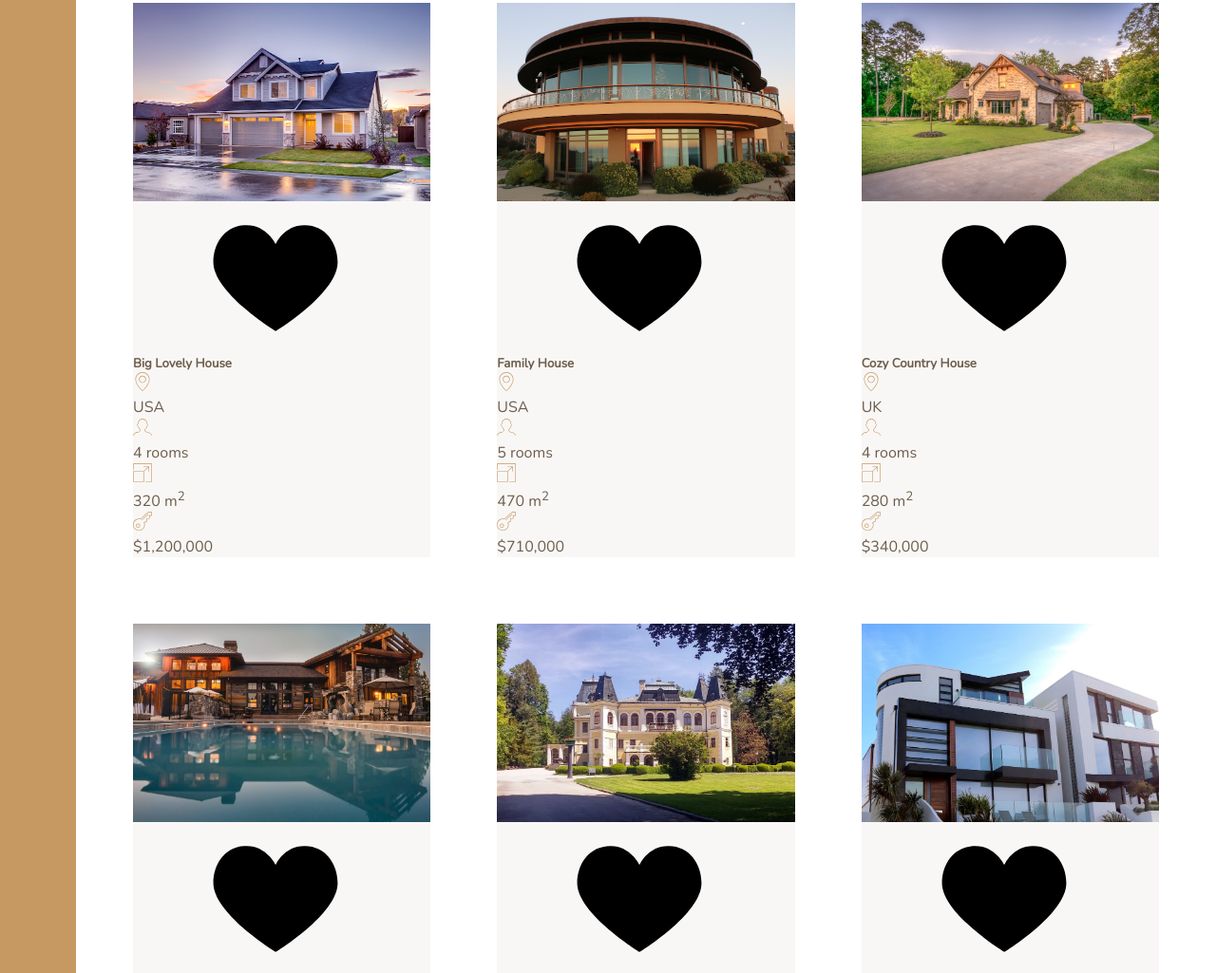
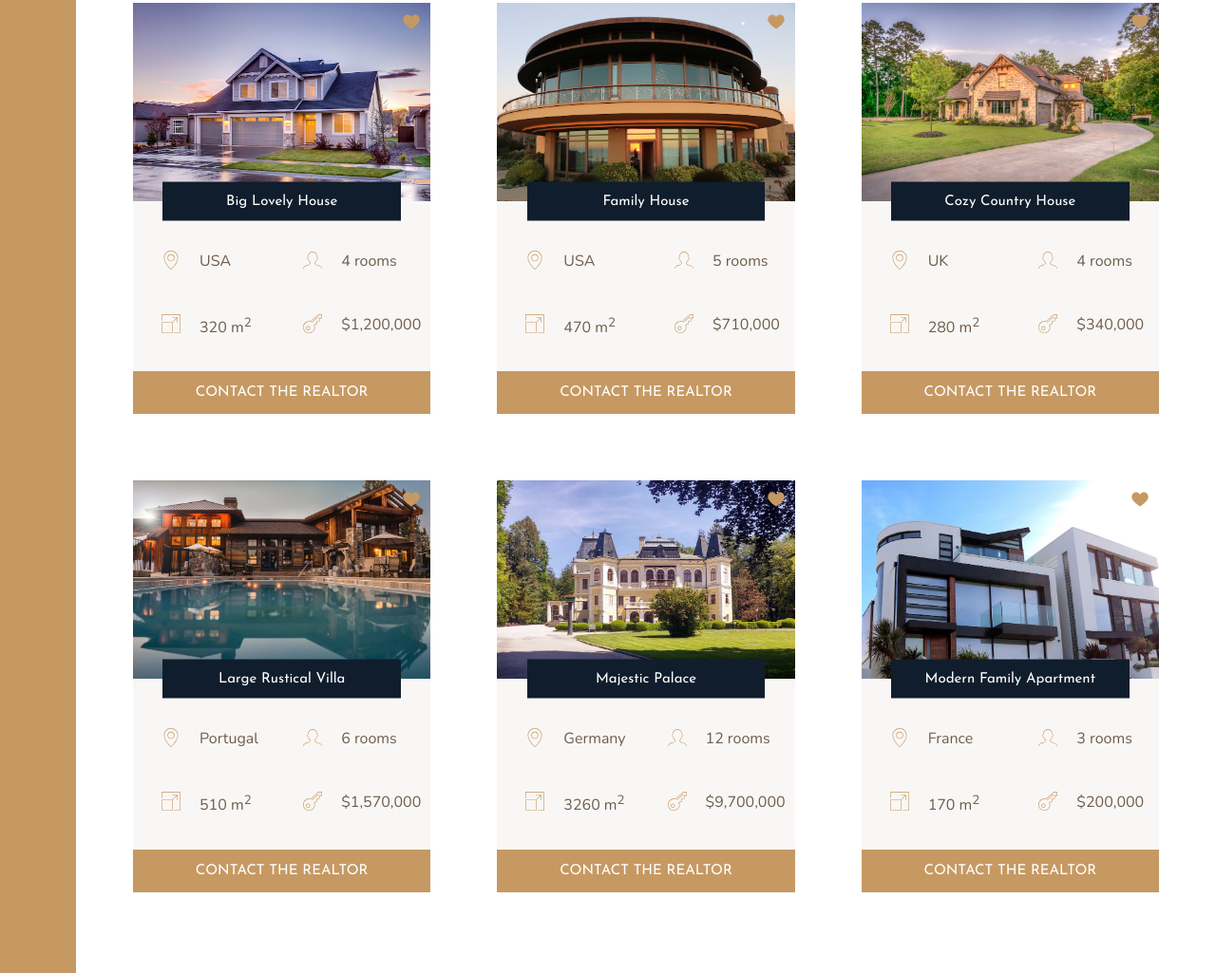
Before and after one commit to jasonlu2907/Grid_Nexter, a website: page index.html in a window 1280 px wide. Shown: the part 1953-2978 px from the top of the page at 95% size. Drawn offline with nearby package versions, Linux system fonts and the light colour scheme.

Commit message:
Building home section, mostly justify/align self

```diff
--- a/index.html
+++ b/index.html
@@ -83,6 +83,7 @@
           <button class="btn">Find your own home</button>
         </div>
 
+        <!-- HOMES SECTION -->
         <section class="homes">
           <div class="home">
             <img src="./img/house-1.jpeg" alt="House 1" class="home__img">
@@ -114,6 +115,7 @@
               </svg>
               <p>$1,200,000</p>
             </div>
+            <button class="btn home__btn">Contact the realtor</button>
           </div>
 
           <div class="home">
@@ -146,6 +148,7 @@
               </svg>
               <p>$710,000</p>
             </div>
+            <button class="btn home__btn">Contact the realtor</button>
           </div>
 
           <div class="home">
@@ -178,6 +181,7 @@
               </svg>
               <p>$340,000</p>
             </div>
+            <button class="btn home__btn">Contact the realtor</button>
           </div>
 
           <div class="home">
@@ -210,6 +214,7 @@
               </svg>
               <p>$1,570,000</p>
             </div>
+            <button class="btn home__btn">Contact the realtor</button>
           </div>
 
           <div class="home">
@@ -242,6 +247,7 @@
               </svg>
               <p>$9,700,000</p>
             </div>
+            <button class="btn home__btn">Contact the realtor</button>
           </div>
 
           <div class="home">
@@ -274,7 +280,9 @@
               </svg>
               <p>$200,000</p>
             </div>
+            <button class="btn home__btn">Contact the realtor</button>
           </div>
+
         </section>
 
         <section class="gallery">
--- a/sass/layout/_homes.scss
+++ b/sass/layout/_homes.scss
@@ -9,25 +9,72 @@
 
 .home {
   background-color: $color-grey-light-1;
+  display: grid;
+  row-gap: 2.5rem;
+  grid-template-columns: repeat(2, 1fr);
 
   &__img {
     width: 100%;
+    grid-column: 1/-1;
+    grid-row: 1/2;
+    z-index: 1;
   }
 
   &__like {
+    // Grid-Overlapping img 2lines after this
+    grid-column: 1/-1;
+    grid-row: 1/2;
+    z-index: 2;
+
+    width: 2rem;
+    height: 2rem;
+    fill: $color-primary;
+
+    justify-self: end;
+    margin: 1rem;
   }
 
   &__name {
+    // Grid-Overlapping img 2lines after this
+    grid-column: 1/-1;
+    grid-row: 1/2;
+    z-index: 3;
+
+    width: 80%;
+    justify-self: center;
+    align-self: end;
+    transform: translateY(50%);
+    background-color: $color-secondary;
+    font-size: 1.5rem;
+    font-family: $font-display;
+    color: white;
+    font-weight: 400;
+    padding: 1.3rem;
+    text-align: center;
+  }
+
+  &__location,
+  &__rooms {
+    margin-top: 1.7rem;
   }
 
   &__location,
   &__price,
   &__rooms,
   &__area {
+    margin-left: 2rem;
+    padding: 1rem;
+    display: flex;
+
     svg {
       fill: $color-primary;
       height: 2rem;
       width: 2rem;
+      margin-right: 2rem;
     }
   }
+
+  &__btn {
+    grid-column: 1/-1;
+  }
 }
```
Also changed, not shown: css/style.css.
